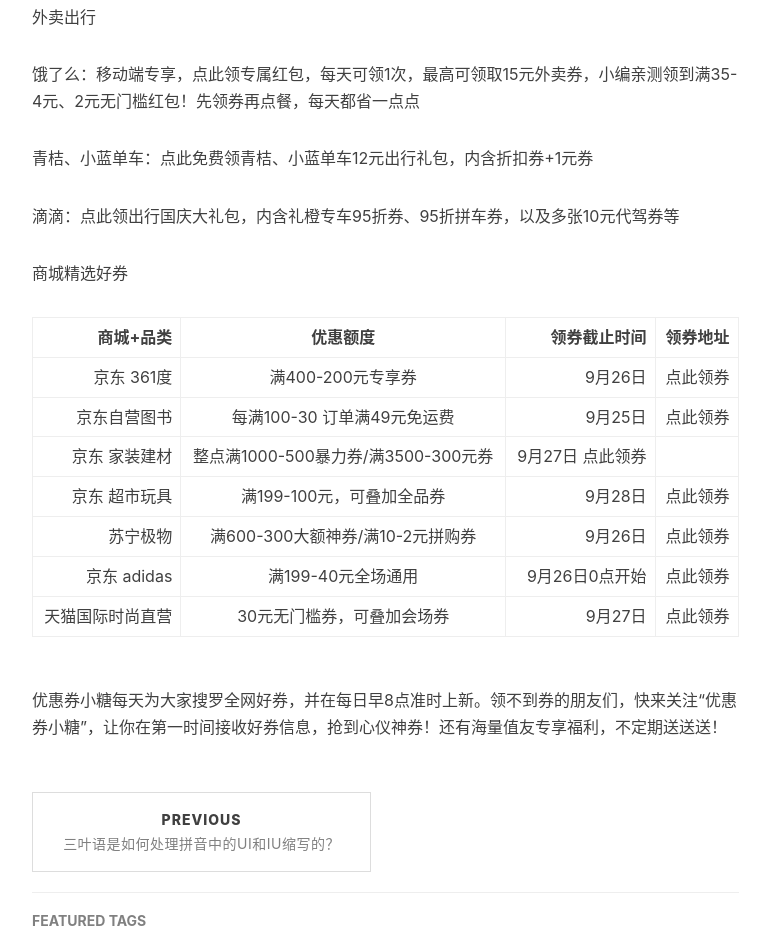
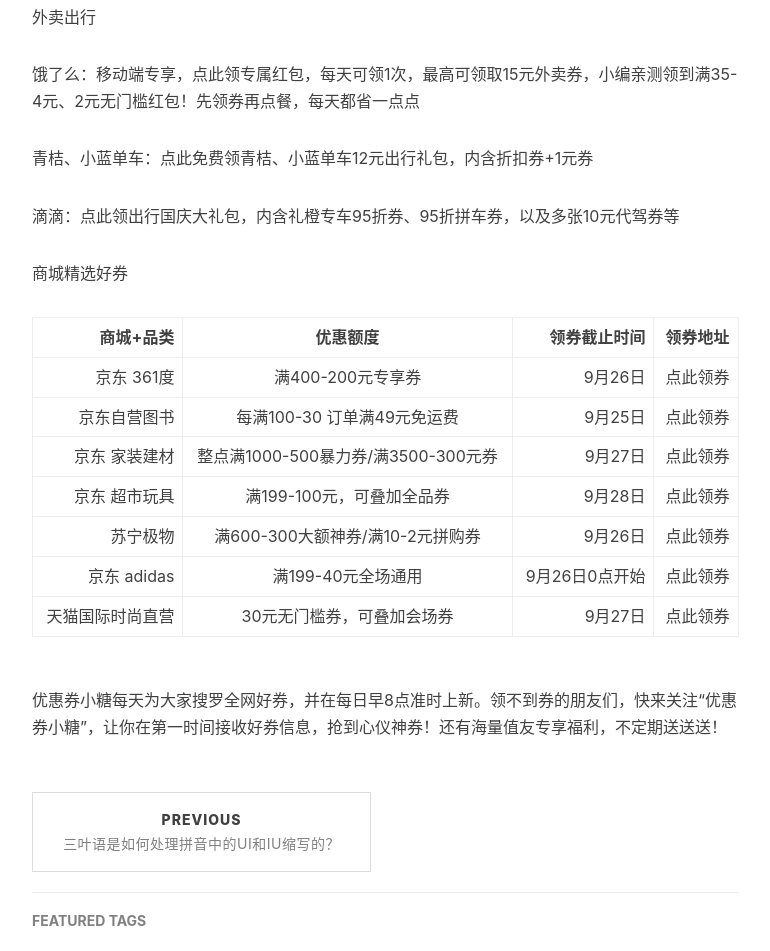
Before and after one commit to jrhq/jrhq.github.io, a Jekyll site: the page built from _posts/2019-09-25-今日好券.md, in a window 1280 px wide. Shown: the part 1000-1951 px from the top of the page, without its empty margins (233-1003 px from the left). Built offline with Jekyll 4.4.1, drawn with Linux system fonts in a browser that asks for light colours; nearby versions of some CDN libraries; comment, search, counter and statistics services are not loaded.

```diff
--- a/_posts/2019-09-25-今日好券.md
+++ b/_posts/2019-09-25-今日好券.md
@@ -32,7 +32,7 @@ tags:
 |-:|:-:|-:|-:|
 | 京东 361度 | 满400-200元专享券 | 9月26日 | 点此领券 |
 | 京东自营图书 | 每满100-30 订单满49元免运费 | 9月25日 | 点此领券 |
-| 京东 家装建材 | 整点满1000-500暴力券/满3500-300元券 | 9月27日	点此领券 |
+| 京东 家装建材 | 整点满1000-500暴力券/满3500-300元券 | 9月27日 | 点此领券 |
 | 京东 超市玩具 | 满199-100元，可叠加全品券 | 9月28日 | 点此领券 |
 | 苏宁极物 | 满600-300大额神券/满10-2元拼购券 | 9月26日 | 点此领券 |
 | 京东 adidas | 满199-40元全场通用 | 9月26日0点开始 | 点此领券 |
```
